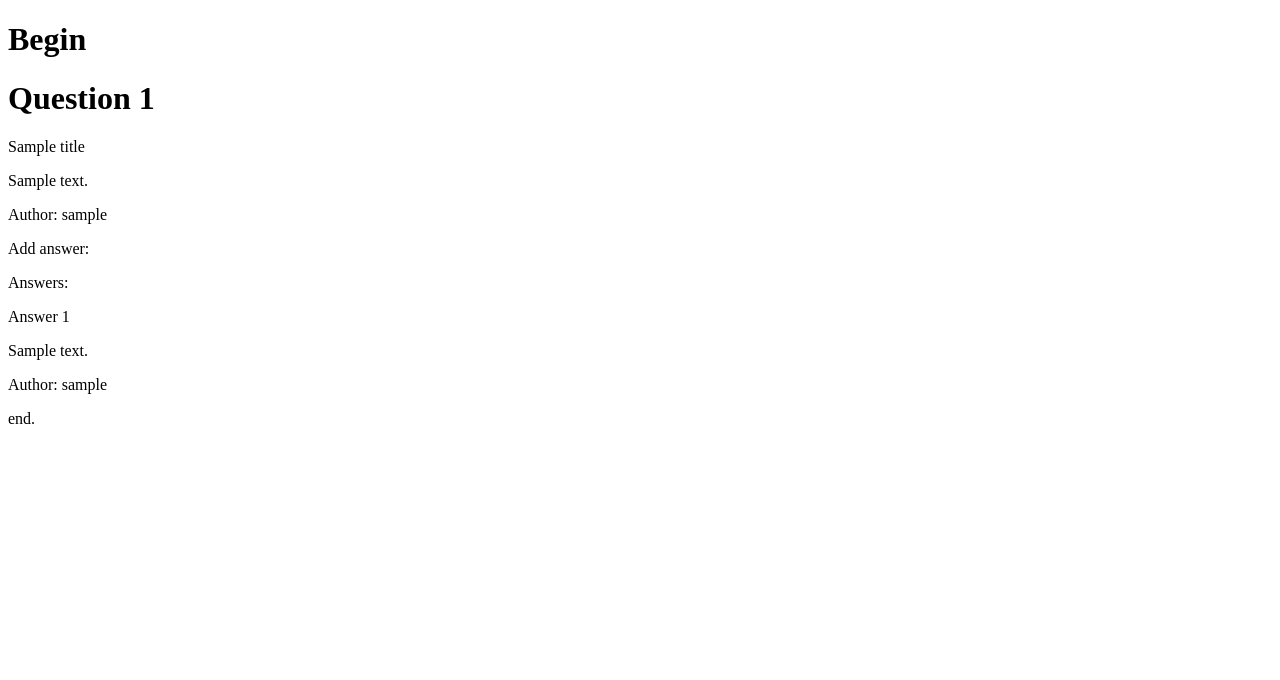
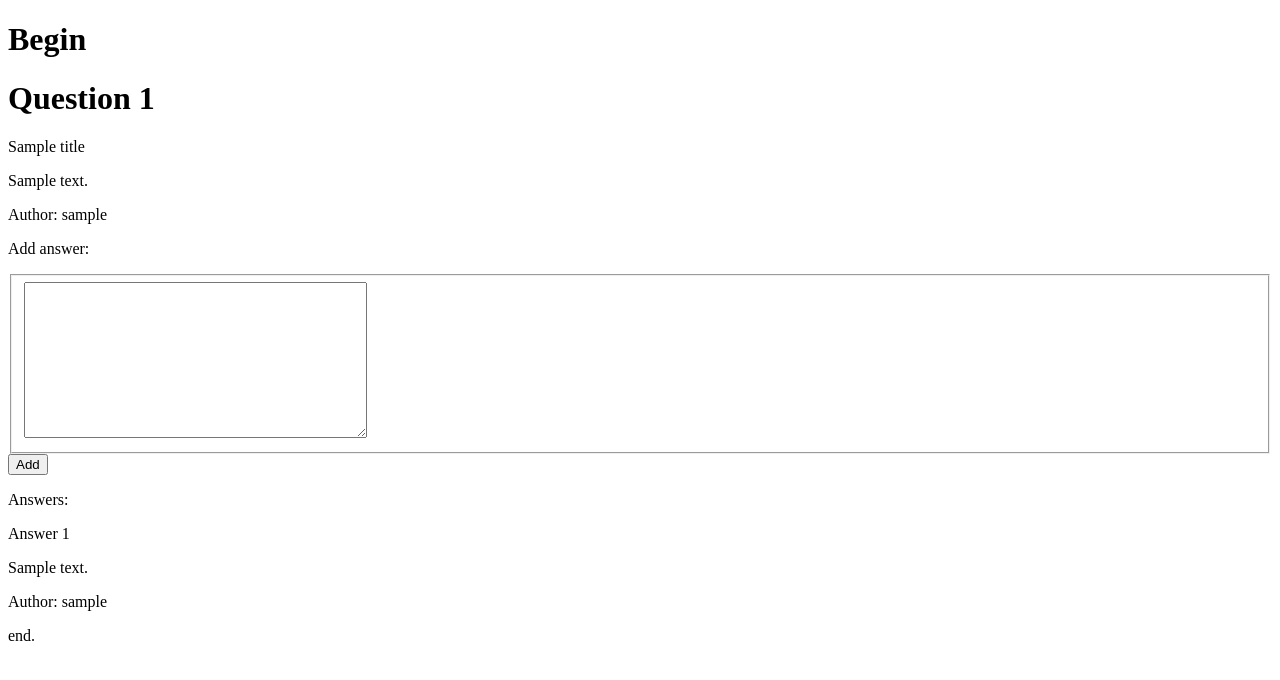
Before and after one commit to NickGitter/question-answer, a Django app: template ask/templates/one_question.html in a window 1280 px wide. Shown: the top 680 px of the page. Run offline with Django 3.2, Linux system fonts and the light colour scheme; tables that the repository leaves empty hold one stand-in row (values such as "Sample post"); the template is opened without the code that fills it: values that come from a table or form of the project are taken from there, most other values are stand-ins (such as "Sample title", 1, 10 or a date in 2020); parts of the project's set-up code (start-up, migrations or seed data) failed here and were passed over.

Commit message:
Added form in template one_question.html.

```diff
--- a/ask/templates/one_question.html
+++ b/ask/templates/one_question.html
@@ -20,6 +20,25 @@ Question
     <div>
         <p>Add answer:</p>
 
+        <div>
+        {% for err in form.non_field_errors %}
+            <p>{{ err }}</p>
+        {% endfor %}
+        <div>
+
+        <form method="post" action="/question/{{ id }}/">
+        {% csrf_token %}
+            <fieldset>
+            {% for field in form %}
+                <div class="ControlGroup {% if field.errors %}HasError{% endif %}">
+                        <div>{{ field }}</div>
+                </div>
+            {% endfor %}
+            </fieldset>
+            <div class="FormActions">
+                <button type="submit">Add</button>
+            </div>
+        </form>
     </div>
 
     <div>
```
